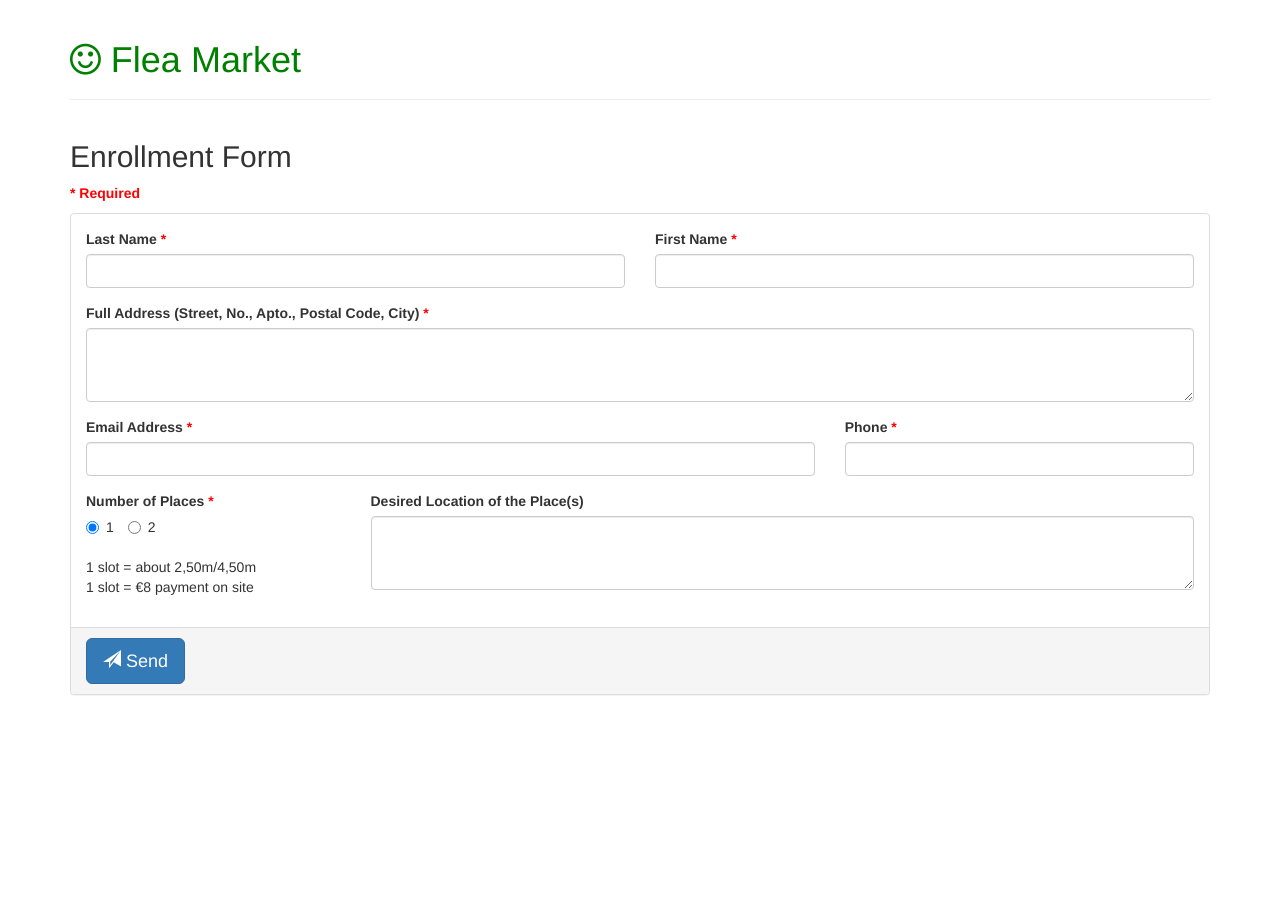
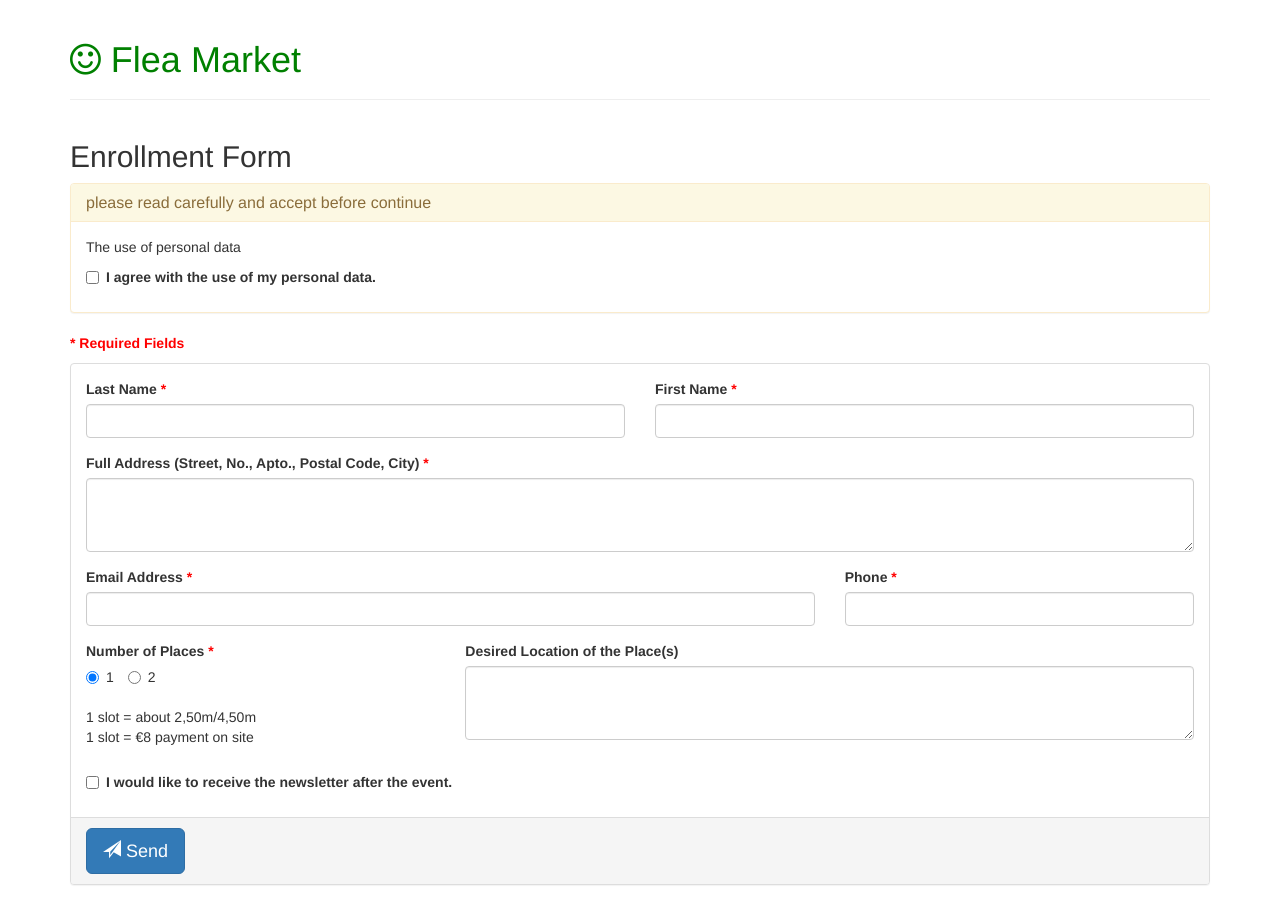
Before and after one commit to htmfilho/brocante, a Django app: page / in a window 1280 px wide. Before the commit the page ends 695 px from the top, so only its background shows below. Run offline with Django 3.2, Linux system fonts and the light colour scheme; data that the repository does not hold is empty; some libraries are stand-ins or nearby versions.

Commit message:
#5 Text and fields added to the form.

```diff
--- a/inscription/models/inscription.py
+++ b/inscription/models/inscription.py
@@ -20,11 +20,11 @@ STATUS_CHOICES = (
 
 
 class InscriptionAdmin(admin.ModelAdmin):
-    list_display = ('last_name', 'first_name', 'status', 'address', 'email', 'phone', 'number_places', 'desired_place',
+    list_display = ('last_name', 'first_name', 'status', 'email', 'phone', 'number_places', 'accepted_newsletter',
                     'registered')
     list_filter = ('status',)
     fieldsets = ((None, {'fields': ('last_name', 'first_name', 'status', 'address', 'email', 'phone', 'number_places',
-                                    'desired_place')}),)
+                                    'desired_place', 'accepted_newsletter')}),)
     search_fields = ['first_name', 'last_name', 'address', 'email', 'phone']
 
 
@@ -38,18 +38,20 @@ class Inscription(models.Model):
     desired_place = models.TextField(verbose_name=_("Desired Place"), blank=True, null=True)
     status = models.CharField(max_length=20, choices=STATUS_CHOICES, default=NOT_CONFIRMED, verbose_name=_("Status"))
     registered = models.DateTimeField(null=True, auto_now=True, verbose_name=_("Registered"))
+    accepted_terms = models.BooleanField(default=False)
+    accepted_newsletter = models.BooleanField(default=False)
 
     def save(self, *args, **kwargs):
-        send_email_when_registering(self)
+        #send_email_when_registering(self)
         super(Inscription, self).save(*args, **kwargs)
-        send_email_when_confirmed(self)
+        #send_email_when_confirmed(self)
 
     def __str__(self):
         return "{}, {} - {}".format(self.last_name, self.first_name, self.number_places)
 
 
 def send_email_when_registering(inscription):
-    if not inscription.pk:
+    if is_new_inscription(inscription):
         if is_total_places_reached(getattr(inscription, 'number_places')):
             inscription.status = WAITING_LIST
             subject = _('Enrollment submission in waiting list')
@@ -63,6 +65,10 @@ def send_email_when_registering(inscription):
             recipients = [inscription.email]
             post_officer.send_message(recipients, subject, template.render(context),
                                       message_history.SUBMISSION_CONFIRMATION)
+
+
+def is_new_inscription(inscription):
+    return not inscription.pk
 
 
 def send_email_when_confirmed(inscription):
--- a/inscription/models/inscription_slot.py
+++ b/inscription/models/inscription_slot.py
@@ -35,7 +35,7 @@ def find_by_inscription(inscription):
 def send_instructions_emails(inscription):
     messages = message_history.find_messages(inscription.email, type=message_history.INSTRUCTIONS).count()
     if inscription.email and inscription.status == CONFIRMED and messages == 0:
-        subject = _('Brocante Bruyères 2017 - Useful Information')
+        subject = _('Brocante Bruyères - Useful Information')
         template = loader.get_template('messages/instructions_fr.eml')
         template_html = loader.get_template('messages/instructions_html_fr.eml')
 
--- a/inscription/templates/inscription.html
+++ b/inscription/templates/inscription.html
@@ -11,10 +11,27 @@
   {% endif %}
 
   <form id="inscription_form" action="{% url 'inscription' %}" method="post">
-    <p class="required">* {% trans "Required" %}</p>
+    {% csrf_token %}
+
+    <div class="panel panel-warning">
+      <div class="panel-heading">
+        <h3 class="panel-title">{% trans "please read carefully and accept before continue" %}</h3>
+      </div>
+      <div class="panel-body">
+        <p>{% trans "The use of personal data" %}</p>
+
+        <div class="checkbox">
+          <label>
+            <input type="checkbox" name="accepted_terms" id="accepted_terms" required> <b>{% trans "I agree with the use of my personal data" %}.</b>
+          </label>
+        </div>
+      </div>
+    </div>
+
+    <p class="required">* {% trans "Required Fields" %}</p>
+
     <div class="panel panel-default">
       <div class="panel-body">
-        {% csrf_token %}
         <div class="row">
           <div class="col-md-6">
             <div class="form-group">
@@ -49,7 +66,7 @@
           </div>
         </div>
         <div class="row">
-          <div class="col-md-3">
+          <div class="col-md-4">
             <div class="form-group">
               <label for="number_places">{% trans "Number of Places" %} <span class="required">*</span></label><br>
               <label class="radio-inline">
@@ -63,12 +80,18 @@
               {% trans "1 slot = €8 payment on site" %}</p>
             </div>
           </div>
-          <div class="col-md-9">
+          <div class="col-md-8">
             <div class="form-group">
               <label for="id_desired_place">{% trans "Desired Location of the Place(s)" %}</label>
               <textarea name="desired_place" rows="3" cols="60" class="form-control" id="desired_place"></textarea>
             </div>
           </div>
+        </div>
+
+        <div class="checkbox">
+          <label>
+            <input type="checkbox" name="accepted_newsletter" id="accepted_newsletter"> <b>{% trans "I would like to receive the newsletter after the event" %}.</b>
+          </label>
         </div>
       </div>
       <div class="panel-footer">
```
Also changed, not shown: inscription/locale/fr/LC_MESSAGES/django.po, inscription/migrations/0012_auto_20180603_1410.py (added), 2 other files.
